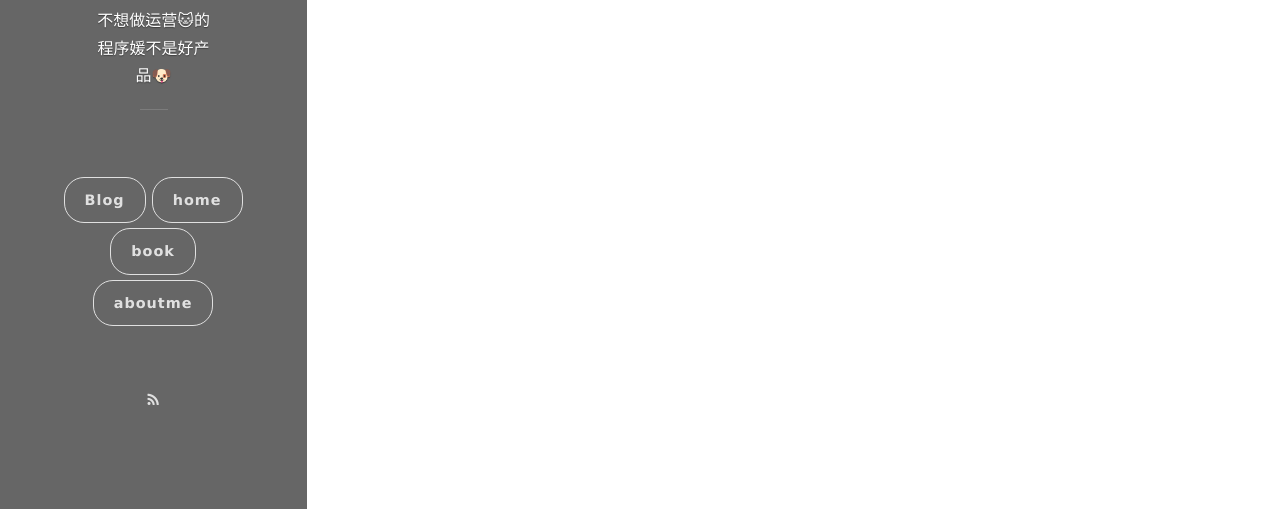
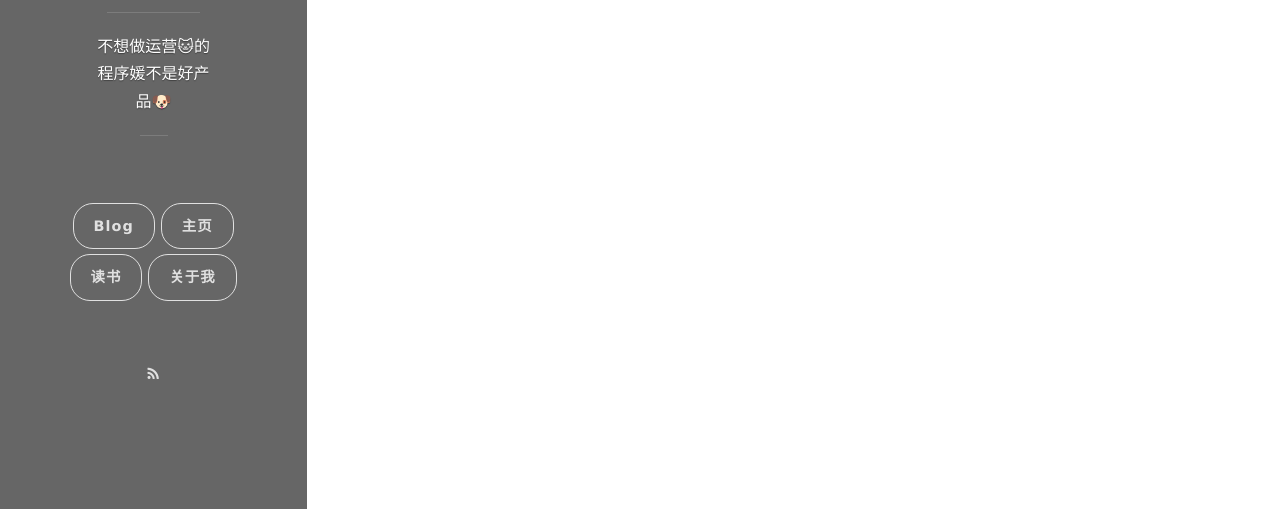
Before and after one commit to flowsalt/flowsalt.github.io, a plain HTML site: page 2017/09/02/aboutme/index.html in a window 1280 px wide. Shown: the part 291-800 px from the top of the page. Drawn offline with nearby package versions, Linux system fonts and the light colour scheme; some packages are replaced by stand-ins of ours; a script that the page names is missing.

Commit message:
Site updated: 2017-09-02 22:59:35

```diff
--- a/2017/09/02/aboutme/index.html
+++ b/2017/09/02/aboutme/index.html
@@ -71,11 +71,11 @@
             <ul class="navigation">
               <li class="navigation__item"><a href="/#blog" title="Visit the blog" class="blog-button">Blog</a></li>
 
-              <li class="navigation__item"><a href="/">home</a></li>
+              <li class="navigation__item"><a href="/">主页</a></li>
 
-              <li class="navigation__item"><a href="/book">book</a></li>
+              <li class="navigation__item"><a href="/book">读书</a></li>
 
-              <li class="navigation__item"><a href="/aboutme">aboutme</a></li>
+              <li class="navigation__item"><a href="/aboutme">关于我</a></li>
 
             </ul>
           </nav>
```
Also changed, not shown: aboutme/index.html (+3 -3 lines), archives/2017/09/index.html (+3 -3 lines), archives/2017/index.html (+3 -3 lines), archives/index.html (+3 -3 lines), book/index.html (+3 -3 lines), index.html (+3 -3 lines).
